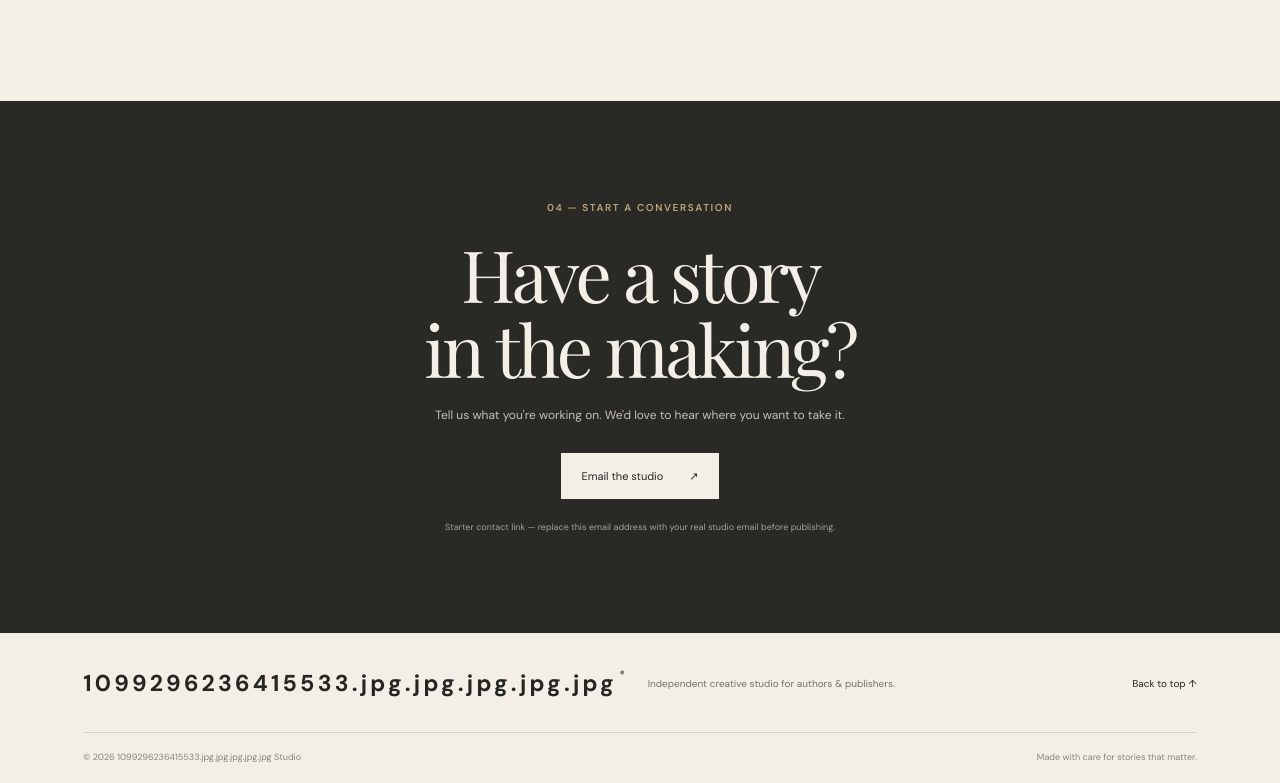
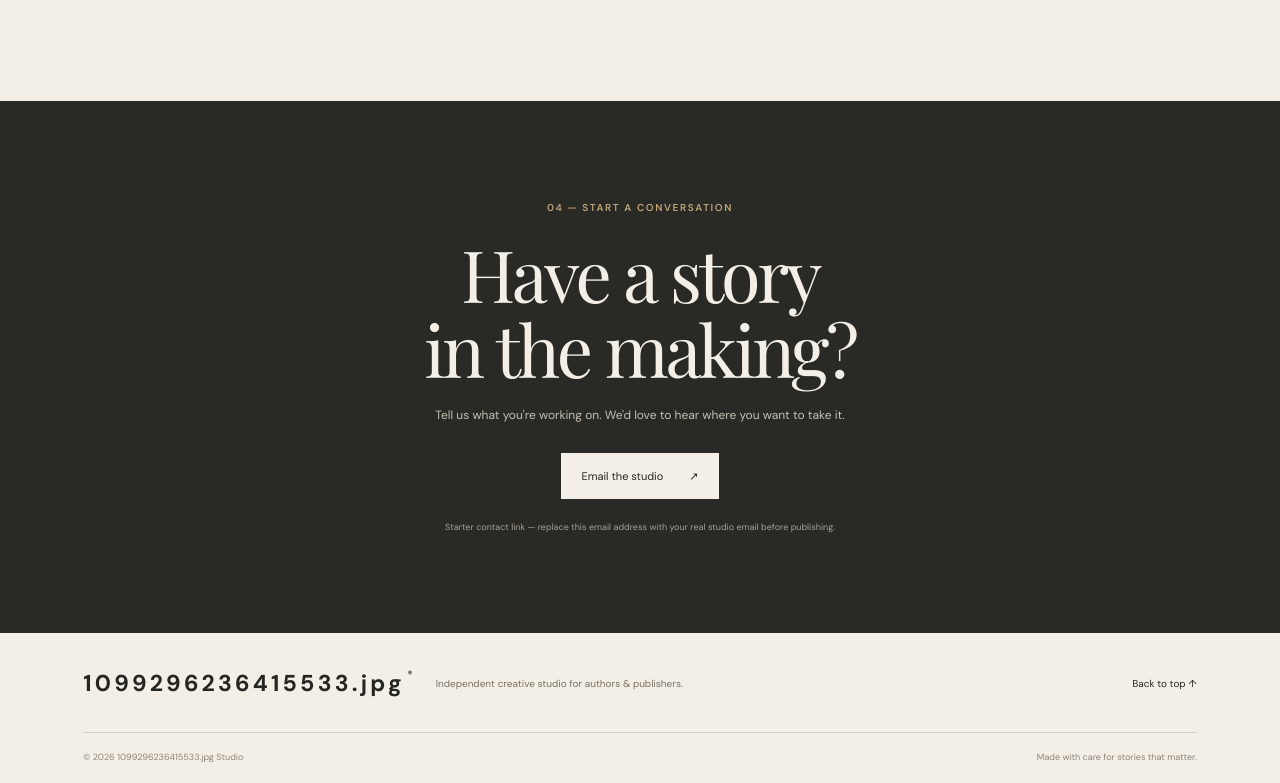
Before and after one commit to infoghosterspublishing-dotcom/ghosters-website, a plain HTML site: page index.html in a window 1280 px wide. Shown: the part 2982-3765 px from the top of the page. Drawn offline with nearby package versions, Linux system fonts and the light colour scheme.

Commit message:
Update email address and footer branding

```diff
--- a/index.html
+++ b/index.html
@@ -116,17 +116,17 @@
         <p class="eyebrow">04 — Start a conversation</p>
         <h2>Have a story<br>in the making?</h2>
         <p>Tell us what you're working on. We'd love to hear where you want to take it.</p>
-        <a class="button button-light" href="mailto:info.1099296236415533.jpg.jpg.jpg.jpg.jpgpunlishing@gmail.com?subject=Project%20enquiry%20for%201099296236415533.jpg.jpg.jpg.jpg.jpg">Email the studio <span>↗</span></a>
+        <a class="button button-light" href="mailto:info.ghosterspublishing@gmail.com?subject=Project%20enquiry%20for%201099296236415533.jpg.jpg.jpg.jpg.jpg">Email the studio <span>↗</span></a>
         <small>Starter contact link — replace this email address with your real studio email before publishing.</small>
       </div>
     </section>
   </main>
 
   <footer class="site-footer">
-    <a class="wordmark" href="#home">1099296236415533.jpg.jpg.jpg.jpg.jpg<span>®</span></a>
+    <a class="wordmark" href="#home">1099296236415533.jpg<span>®</span></a>
     <p>Independent creative studio for authors & publishers.</p>
     <a href="#home" class="back-top">Back to top ↑</a>
-    <div class="footer-bottom"><span>© <span id="year"></span> 1099296236415533.jpg.jpg.jpg.jpg.jpg Studio</span><span>Made with care for stories that matter.</span></div>
+    <div class="footer-bottom"><span>© <span id="year"></span> 1099296236415533.jpg Studio</span><span>Made with care for stories that matter.</span></div>
   </footer>
   <script src="script.js"></script>
 </body>
```
